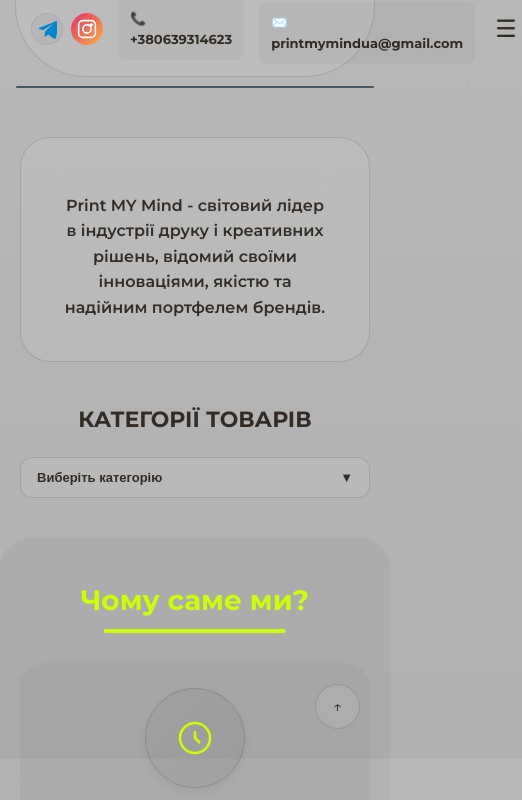
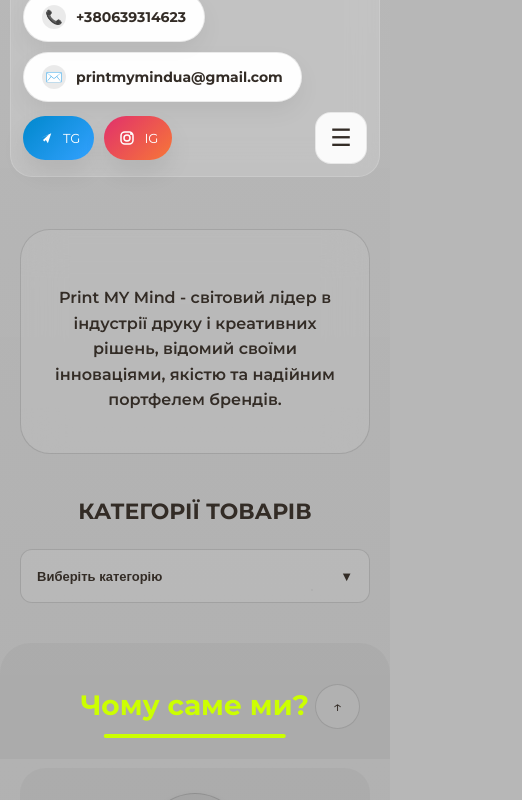
Before and after one commit to printmymindua/printmymind, a plain HTML site: page index.html in a window 390 px wide. Shown: the part 85-885 px from the top of the page, 522 px wide, since content can reach past the window. Drawn offline with Linux system fonts and the light colour scheme; no server answers.

Commit message:
Add files via upload

```diff
--- a/index.html
+++ b/index.html
@@ -28,6 +28,8 @@
         * { box-sizing: border-box; margin: 0; padding: 0; }
 
         html {
+            overflow-x: hidden;
+            width: 100%;
             background-color: var(--bg) !important;
             background-image: radial-gradient(circle at 20% 20%, rgba(0,0,0,0.06) 0.8px, transparent 1px),
                               radial-gradient(circle at 80% 80%, rgba(0,0,0,0.04) 0.9px, transparent 1.2px),
@@ -37,11 +39,12 @@
             background-attachment: fixed;
         }
         body {
+            width: 100%;
+            overflow-x: hidden;
             font-family: 'Montserrat', sans-serif;
             background: transparent;
             color: var(--text-dark);
             line-height: 1.6;
-            overflow-x: hidden;
         }
 
         /* --- МОДАЛЬНЕ ВІКНО ТОВАРУ --- */
@@ -248,14 +251,55 @@
         .nav-links a:hover { background: transparent; color: var(--accent); transform: none; box-shadow: none; }
         .nav-links a.active { background: transparent; color: var(--accent); box-shadow: none; font-weight: 800; text-decoration: underline; }
 
-        .social-icons { display: flex; gap: 12px; align-items: center; }
-        .social-icon { width: 38px; height: 38px; display: flex; align-items: center; justify-content: center; border-radius: 50%; background: rgba(0,0,0,0.04); border: 1px solid rgba(0,0,0,0.06); color: var(--text-dark); text-decoration: none; font-size: 18px; transition: all 0.3s ease; cursor: pointer; }
-        #tg-icon svg { fill: #0088cc !important; stroke: none; }
-        #ig-icon { background: linear-gradient(135deg, #e1306c, #fcb045); border: none; }
-        #ig-icon svg { stroke: white; }
-        .social-icon:hover { background: linear-gradient(135deg, var(--accent), rgba(0,0,0,0.06)); color: var(--text-dark); transform: scale(1.1); box-shadow: 0 4px 12px rgba(0,0,0,0.06); }
-        .contact-link { display: inline-flex; align-items: center; gap: 8px; padding: 8px 10px; border-radius: 8px; background: rgba(0,0,0,0.03); color: var(--text-dark); text-decoration: none; font-weight: 700; font-size: 14px; }
-        .contact-link:hover { background: rgba(0,0,0,0.06); }
+        .header-links { display: flex; gap: 10px; flex-wrap: wrap; align-items: center; }
+        .contact-pill {
+            display: inline-flex;
+            align-items: center;
+            gap: 10px;
+            padding: 12px 18px;
+            border-radius: 28px;
+            background: rgba(255,255,255,0.98);
+            color: var(--text-dark);
+            text-decoration: none;
+            font-weight: 700;
+            font-size: 14px;
+            border: 1px solid rgba(0,0,0,0.08);
+            box-shadow: 0 10px 22px rgba(0,0,0,0.06);
+        }
+        .contact-pill:hover { background: white; }
+        .pill-icon {
+            display: inline-flex;
+            align-items: center;
+            justify-content: center;
+            width: 24px;
+            height: 24px;
+            border-radius: 50%;
+            background: rgba(0,0,0,0.08);
+            font-size: 14px;
+        }
+        .social-pills { display: flex; gap: 10px; align-items: center; }
+        .social-pill {
+            display: inline-flex;
+            align-items: center;
+            justify-content: center;
+            gap: 8px;
+            padding: 0 14px;
+            min-height: 44px;
+            border-radius: 22px;
+            color: white;
+            text-decoration: none;
+            transition: transform 0.25s ease, box-shadow 0.25s ease;
+            box-shadow: 0 12px 24px rgba(0,0,0,0.08);
+        }
+        .social-pill:hover { transform: translateY(-2px); box-shadow: 0 18px 30px rgba(0,0,0,0.12); }
+        .social-pill svg { width: 18px; height: 18px; }
+        .social-pill .social-label { font-size: 13px; line-height: 1; }
+        .social-pill-tg { background: linear-gradient(135deg, #0088cc, #33a1ff); }
+        .social-pill-ig { background: linear-gradient(135deg, #e1306c, #f77737); }
+        .navbar-actions { display: flex; align-items: center; gap: 12px; justify-content: flex-end; flex-wrap: wrap; width: 100%; }
+        .navbar-contact { display: flex; align-items: center; gap: 10px; flex-wrap: wrap; justify-content: flex-end; }
+        .nav-links li.mobile-only { display: none; }
+        .nav-links li.mobile-only a { color: var(--text-dark); }
 
         .hamburger { display: none; background: none; border: none; color: var(--text-dark); font-size: 24px; cursor: pointer; padding: 5px; transition: all 0.3s ease; border-radius: 5px; }
         .hamburger:hover { background: rgba(0, 206, 209, 0.08); transform: scale(1.05); box-shadow: 0 2px 6px rgba(0,0,0,0.12); }
@@ -264,7 +308,18 @@
         /* --- HERO --- */
         .hero { max-width: 1200px; margin: 80px auto; display: grid; grid-template-columns: 1.2fr 0.8fr; gap: 60px; padding: 0 20px; align-items: center; }
         .hero h1 { font-size: 52px; line-height: 1.1; font-weight: 700; text-transform: uppercase; }
-        .hero-card { background: var(--glass); padding: 40px; border-radius: 30px; backdrop-filter: blur(20px); border: 1px solid var(--glass-border); }
+        .hero-card {
+            background: var(--glass);
+            padding: 40px 30px;
+            border-radius: 30px;
+            backdrop-filter: blur(20px);
+            border: 1px solid var(--glass-border);
+            min-height: 220px;
+            display: flex;
+            align-items: center;
+            justify-content: center;
+            text-align: center;
+        }
 
         /* --- ТОП-КНОПКИ --- */
         .top-buttons-section { max-width: 1200px; margin: 40px auto 20px; padding: 0 20px; text-align: center; }
@@ -324,7 +379,8 @@
             position: relative;
             display: inline-block;
             width: 100%;
-            max-width: 300px;
+            max-width: 320px;
+            margin: 0 auto;
         }
         .dropdown-btn {
             background: var(--glass);
@@ -341,6 +397,21 @@
             display: flex;
             justify-content: space-between;
             align-items: center;
+            min-height: 54px;
+        }
+        .dropdown-content {
+            display: none;
+            position: absolute;
+            background: var(--secondary);
+            min-width: 100%;
+            width: 100%;
+            box-shadow: 0 8px 30px rgba(0, 0, 0, 0.06);
+            border: 1px solid var(--glass-border);
+            border-radius: 12px;
+            z-index: 100;
+            max-height: 400px;
+            overflow-y: auto;
+            margin-top: 8px;
         }
         .dropdown-btn:hover {
             background: linear-gradient(135deg, var(--accent), rgba(0,0,0,0.06));
@@ -495,31 +566,44 @@
             .advantages h2 { margin-bottom: 30px; }
             .advantages h2::after { width: 80%; max-width: 220px; }
 
-            .navbar { flex-wrap: wrap; gap: 10px; padding: 12px 15px; }
-            .social-icons { gap: 8px; }
-            .social-icon { width: 32px; height: 32px; font-size: 14px; }
-            .logo { flex-wrap: nowrap; white-space: nowrap; gap: 8px; font-size: 16px; }
-            .logo img { height: 36px; width: 36px; }
-            .contact-link { width: 100%; justify-content: center; font-size: 13px; padding: 10px 12px; }
-            .contact-link + .contact-link { margin-top: 8px; }
+            header { padding: 12px 10px; }
+            .navbar { flex-direction: column; align-items: stretch; gap: 8px; padding: 12px 12px; background: rgba(255,255,255,0.16); border-radius: 22px; border: 1px solid rgba(255,255,255,0.15); }
+            .navbar-actions { width: 100%; display: flex; justify-content: space-between; align-items: center; flex-wrap: wrap; gap: 10px; }
+            .navbar-contact { display: flex; flex-wrap: wrap; gap: 8px; justify-content: flex-end; align-items: center; width: 100%; }
+            .navbar-contact a { display: inline-flex; align-items: center; gap: 8px; padding: 9px 12px; border-radius: 14px; background: rgba(255,255,255,0.95); border: 1px solid rgba(0,0,0,0.08); color: var(--text-dark); text-decoration: none; font-size: 13px; font-weight: 700; }
+            .navbar-contact .social-icons { display: flex; gap: 8px; }
+            .navbar-contact .social-icon { width: 36px; height: 36px; display: flex; align-items: center; justify-content: center; border-radius: 12px; background: rgba(0,0,0,0.06); border: 1px solid rgba(0,0,0,0.08); font-size: 14px; color: var(--text-dark); }
+            .navbar-contact .social-icon:hover { transform: translateY(-1px); background: rgba(0,0,0,0.1); }
+            .logo { flex-wrap: nowrap; white-space: nowrap; gap: 8px; font-size: 18px; }
+            .logo img { height: 42px; width: 42px; }
+            .nav-links li.mobile-only { display: block; }
+            .nav-links li.mobile-only a { color: var(--text-dark); }
             #subcategories-list { display: flex; flex-wrap: wrap; gap: 8px; justify-content: center; }
             #subcategories-list button { flex: 1 1 48%; min-width: 48%; }
             .categories-dropdown { width: 100%; max-width: 100%; }
-            .hamburger { display: block; }
+            .hamburger { display: inline-flex; width: 52px; height: 52px; align-items: center; justify-content: center; background: rgba(255,255,255,0.92); border-radius: 16px; border: 1px solid rgba(0,0,0,0.08); color: var(--text-dark); }
+            .hamburger:hover { background: rgba(255,255,255,1); }
             .nav-links {
-                position: absolute; top: 100%; left: 0; width: 100%;
-                background: rgba(10, 42, 58, 0.6); backdrop-filter: blur(20px);
-                flex-direction: column; gap: 0; padding: 0;
-                max-height: 0; overflow: hidden; transition: 0.3s ease-out;
-                border-radius: 20px; border: 1px solid var(--glass-border); margin-top: 10px;
+                display: none;
+                position: static;
+                width: 100%;
+                background: #fff;
+                flex-direction: column;
+                gap: 0;
+                padding: 6px 0;
+                border-radius: 20px;
+                border: 1px solid rgba(0,0,0,0.08);
+                margin-top: 8px;
+                z-index: 1002;
+                box-shadow: 0 24px 40px rgba(0,0,0,0.06);
             }
-            .nav-links.active { max-height: 500px; padding: 20px 0; }
-                .nav-links li { text-align: center; padding: 0; border-bottom: 1px solid rgba(0,0,0,0.06); }
-                .nav-links a { display: block; color: var(--text-light); padding: 12px 20px; font-size: 16px; }
+            .nav-links.active { display: flex; }
+                .nav-links li { text-align: center; padding: 0; border-bottom: 1px solid rgba(0,0,0,0.08); width: 100%; }
+                .nav-links li:last-child { border-bottom: none; }
+                .nav-links a { display: block; color: var(--text-dark); padding: 16px 20px; font-size: 15px; width: 100%; }
+            .nav-links a:hover { background: rgba(0,0,0,0.02); }
             .nav-links a.active { background: transparent; color: var(--accent); border-radius: 0; margin: 0; box-shadow: none; text-decoration: underline; }
-            .contact-link { width: 100%; justify-content: center; font-size: 13px; padding: 10px 12px; }
-            .contact-link + .contact-link { margin-top: 8px; }
-            .navbar { flex-wrap: wrap; gap: 10px; }
+            .navbar { gap: 10px; }
             .dropdown-btn { font-size: 13px; padding: 12px 16px; }
             #subcategories-list { padding: 10px 0; }
             #subcategories-list button { flex: 1 1 45%; min-width: 45%; margin-bottom: 8px; }
@@ -609,22 +693,24 @@
 
         <nav class="navbar">
             <a href="#" class="logo"><img src="logo.jpg" alt="Print MY Mind Logo"> Print MY Mind</a>
+            <div class="navbar-actions">
+                <div class="header-links">
+                    <a class="contact-pill" href="tel:+380639314623"><span class="pill-icon">📞</span><span>+380639314623</span></a>
+                    <a class="contact-pill" href="mailto:printmymindua@gmail.com"><span class="pill-icon">✉️</span><span>printmymindua@gmail.com</span></a>
+                </div>
+                <div class="social-pills">
+                    <a id="tg-link" class="social-pill social-pill-tg" href="#" target="_blank" aria-label="Telegram">
+                        <svg viewBox="0 0 24 24" fill="none" xmlns="http://www.w3.org/2000/svg"><path d="M4 12.5L19 5.5L14.5 19L11.8 14.5L9.75 16.5L8 14.5L15.5 7.5L4 12.5Z" fill="currentColor"/></svg><span class="social-label">TG</span>
+                    </a>
+                    <a id="ig-link" class="social-pill social-pill-ig" href="#" target="_blank" aria-label="Instagram">
+                        <svg viewBox="0 0 24 24" fill="none" xmlns="http://www.w3.org/2000/svg"><rect x="4" y="4" width="16" height="16" rx="5" stroke="currentColor" stroke-width="2"/><circle cx="12" cy="12" r="4" stroke="currentColor" stroke-width="2"/><circle cx="17.5" cy="6.5" r="1.5" fill="currentColor"/></svg><span class="social-label">IG</span>
+                    </a>
+                </div>
+                <button class="hamburger" onclick="toggleMenu()">☰</button>
+            </div>
             <ul class="nav-links" id="main-menu">
                 <li><a href="delivery.html" onclick="closeMenu()">Доставка</a></li>
             </ul>
-            <div style="display: flex; align-items: center; gap: 15px;">
-                <div class="social-icons">
-                    <a id="tg-icon" href="#" target="_blank" class="social-icon" title="Телеграм">
-                        <svg viewBox="0 0 24 24" fill="white" width="20" height="20"><path d="M20.665 3.717l-17.73 6.837c-1.21.486-1.203 1.161-.222 1.462l4.552 1.42 10.532-6.645c.498-.303.954-.14.579.192l-8.552 7.666h-.002l-.002.001-.914 5.875c.13.843.61.927 1.359.578l3.285-2.566 6.852 5.048c1.27.78 2.154.371 2.425-1.256l4.351-20.471c.223-1.052-.337-1.549-1.159-1.203z"/></svg>
-                    </a>
-                    <a id="ig-icon" href="#" target="_blank" class="social-icon" title="Інстаграм">
-                        <svg viewBox="0 0 24 24" fill="none" stroke="currentColor" stroke-width="2" width="20" height="20"><rect x="2" y="2" width="20" height="20" rx="5" ry="5"/><path d="M12 7a5 5 0 1 0 0 10 5 5 0 0 0 0-10z"/><circle cx="17" cy="7" r="1"/></svg>
-                    </a>
-                </div>
-                <a class="contact-link" href="tel:+380639314623" title="Телефон +380639314623">📞 +380639314623</a>
-                <a class="contact-link" href="mailto:printmymindua@gmail.com" title="Email printmymindua@gmail.com">✉️ printmymindua@gmail.com</a>
-                <button class="hamburger" onclick="toggleMenu()">☰</button>
-            </div>
         </nav>
     </header>
 
```
